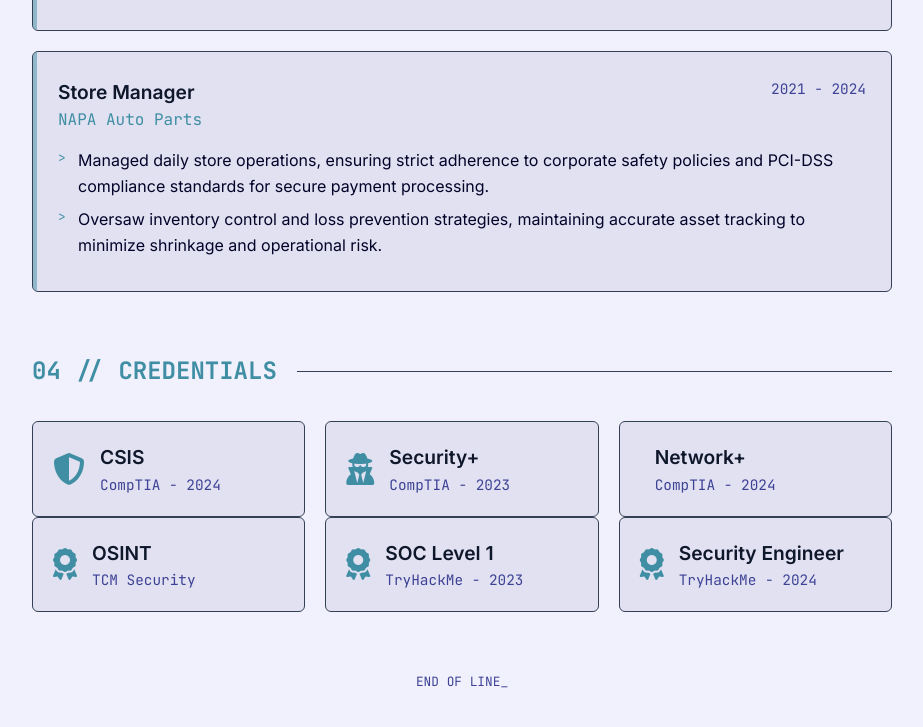
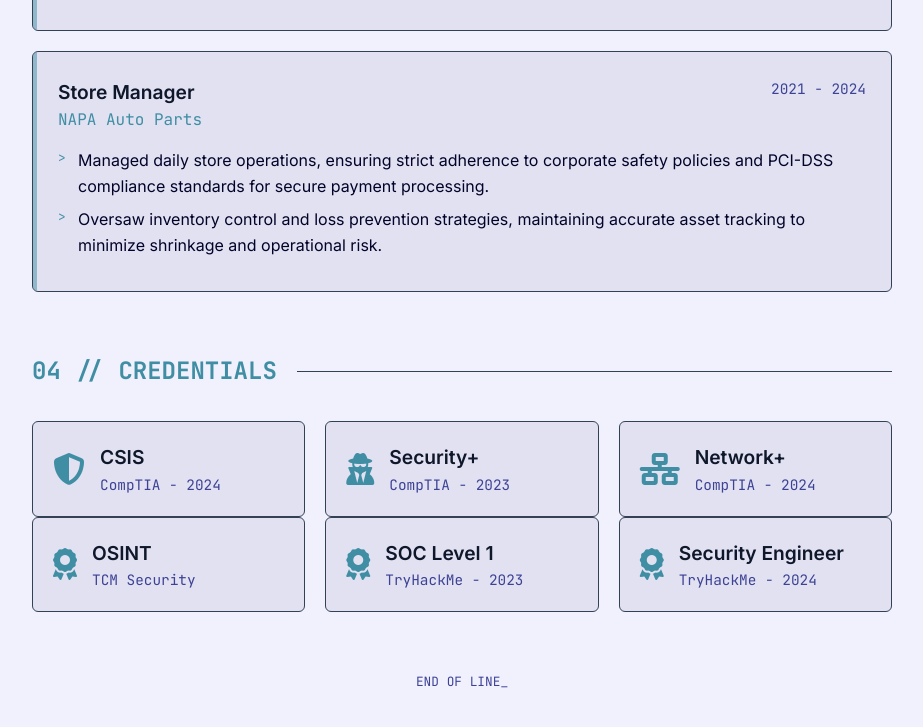
Before and after one commit to Slipjack9600/Slipjack9600.github.io, a plain HTML site: page resume.html in a window 1280 px wide. Shown: the part 1205-1932 px from the top of the page, without its empty margins (178-1101 px from the left). Drawn offline with Linux system fonts and the light colour scheme.

Commit message:
Fix HTML encoding issues in resume.html

```diff
--- a/resume.html
+++ b/resume.html
@@ -340,7 +340,7 @@
                     </div>
                 </div>
                 <div class="cert-card">
-                    <i class="fa-solid fa-rainbow-half cert-icon"></i>
+                    <i class="fa-sharp fa-solid fa-network-wired cert-icon"></i>
                     <div>
                         <div class="job-title">Network+</div>
                         <div class="date mono">CompTIA - 2024</div>
```
